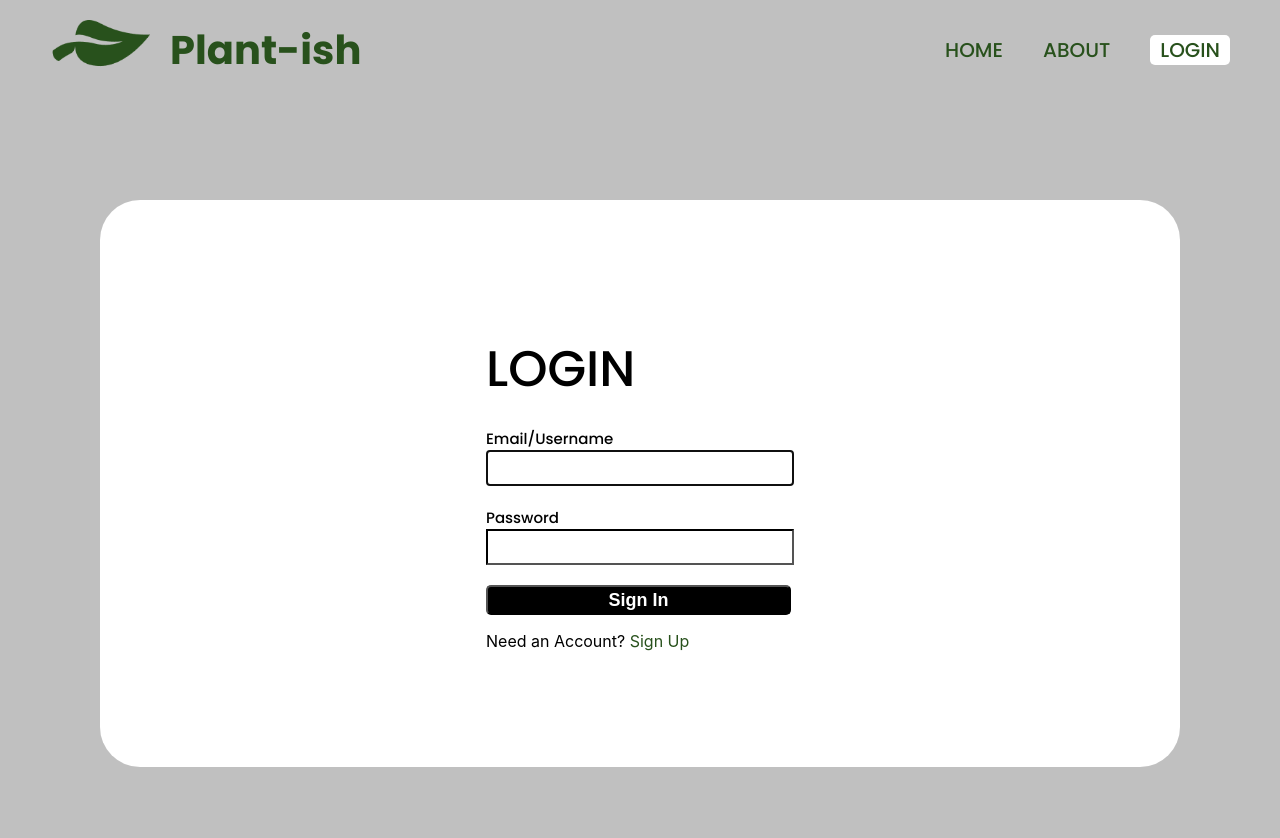
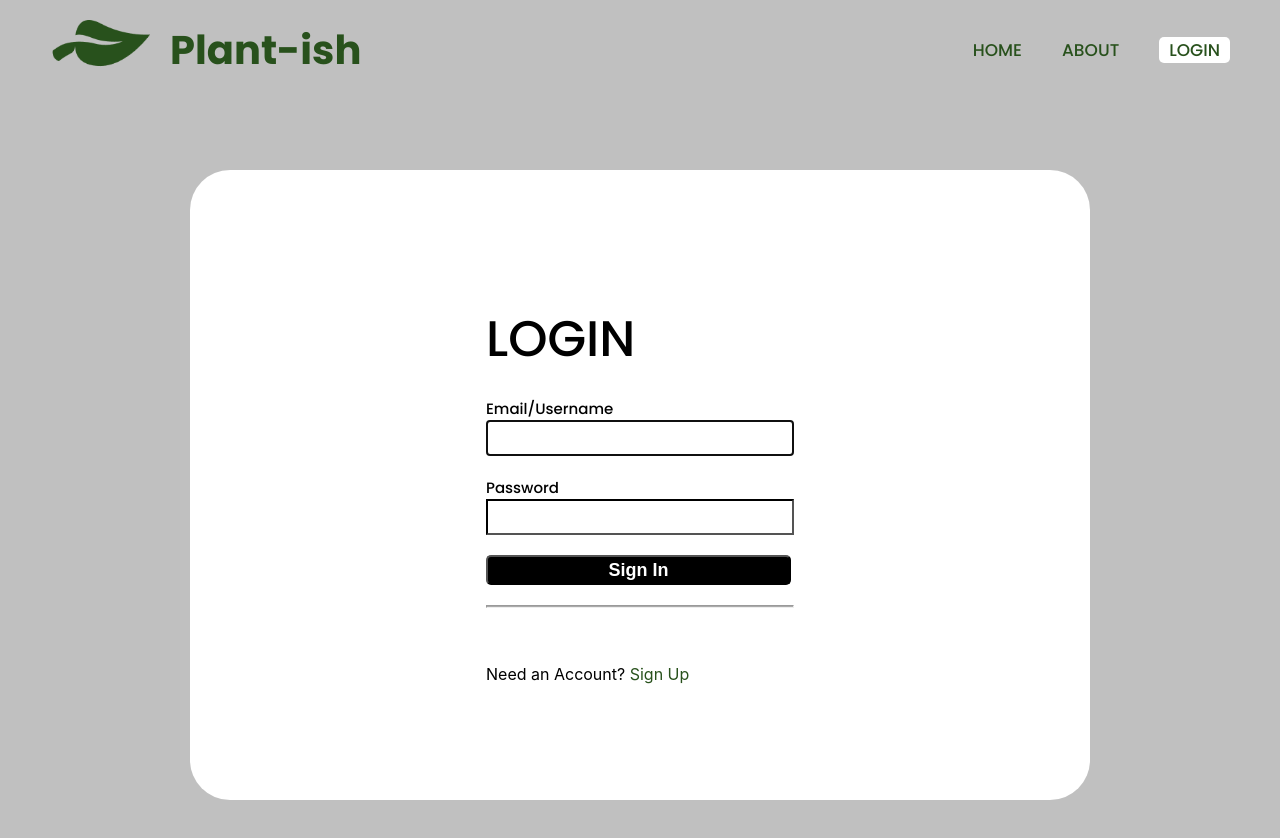
Before and after one commit to brandonmoua24/Plant-ish, a React (Create React App) app in the folder plant-ish/: page /login in a window 1280 px wide. Shown: the top 838 px of the page. After the commit the page ends 800 px from the top, so only its background shows below. Built offline with nearby package versions, Linux system fonts and the light colour scheme.

Commit message:
More CSS updates.

```diff
--- a/plant-ish/src/components/LogIn/LogIn.css
+++ b/plant-ish/src/components/LogIn/LogIn.css
@@ -1,12 +1,15 @@
 container{
     background-color: white;
-    margin: 100px;
+    margin: auto;
+    margin-top: 70px;
     border-radius: 40px;
     padding: 100px;
     display: grid;
     justify-content: center;
     text-align: left;
+    max-width: 700px;
 }
+
 .title{
     color: #000;
     font-family: Poppins;
@@ -31,7 +34,7 @@
     border-color: black;
 }
 
-.button{
+.loginbutton{
     width: 305px;
     height: 30px;
     font-weight: 600;
@@ -41,3 +44,9 @@
     border-radius: 5px;
     border-color: black;
 }
+
+hr {
+    background-color: #AAAAAA;
+    height: 1px;
+    margin: 20px 0 40px 0;
+}
--- a/plant-ish/src/components/LogIn/LogIn.jsx
+++ b/plant-ish/src/components/LogIn/LogIn.jsx
@@ -87,8 +87,10 @@
                     />
                     </div>
                     <br/>
-                    <button className='button'>Sign In</button>
+                    <button className='loginbutton'>Sign In</button>
+                    <hr></hr>
                 </form>
+
             <p>
                 Need an Account? <Link to="/registration">Sign Up</Link>
             </p>
--- a/plant-ish/src/components/NavBar/NavBar.css
+++ b/plant-ish/src/components/NavBar/NavBar.css
@@ -22,7 +22,7 @@
 
 .rightLinks {
     font-family: Poppins;
-    font-size: 20px;
+    font-size: 17px;
     font-style: normal;
     font-weight: 500;
     line-height: normal;
```
